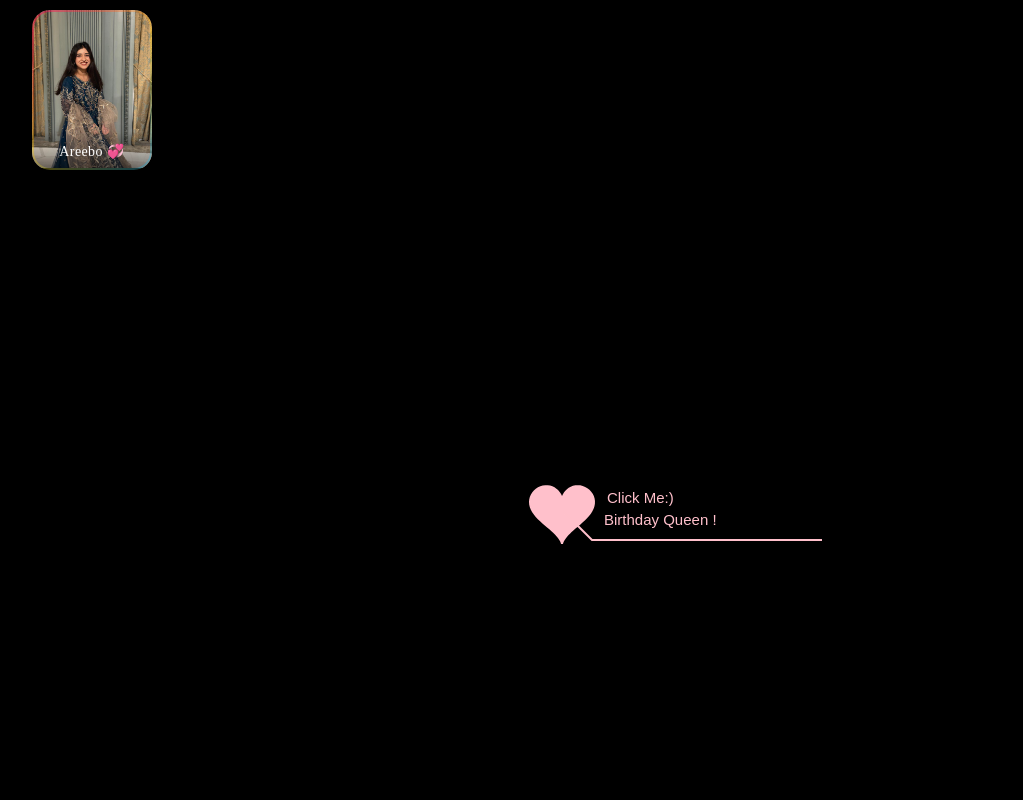
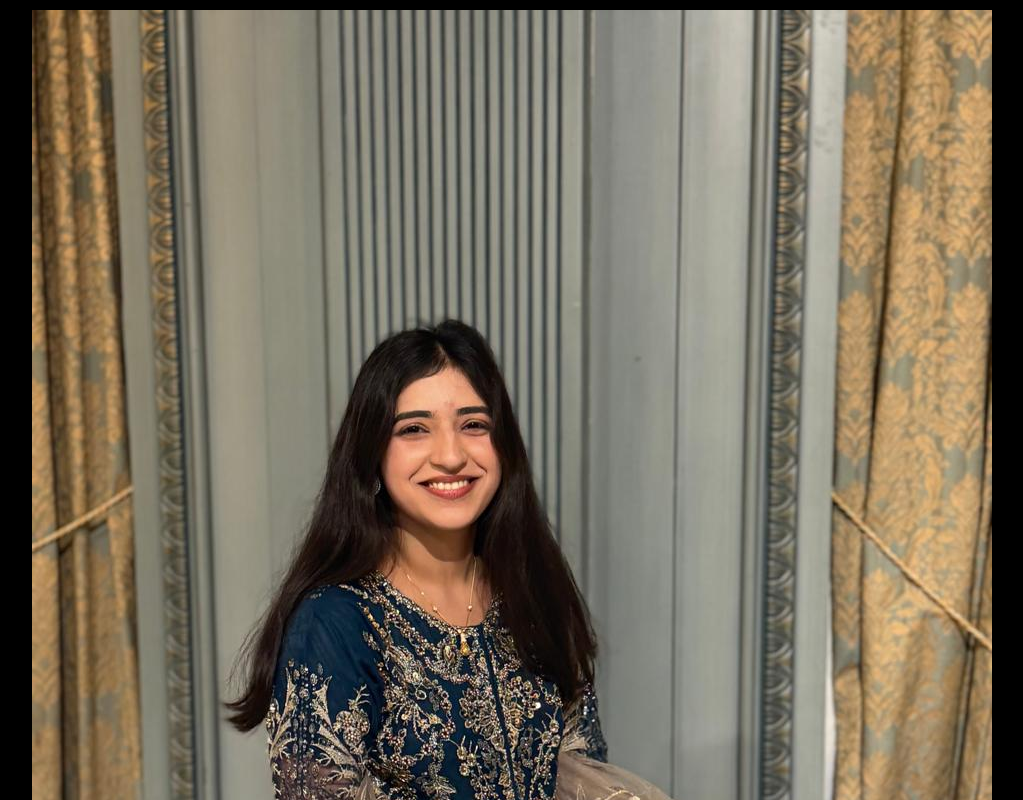
Before and after one commit to kalwarmas/birthday, a plain HTML site: page index.html in a window 1280 px wide. Shown: the top 800 px of the page, without its empty margins (58-1081 px from the left). Drawn offline with Linux system fonts and the light colour scheme.

Commit message:
Delete animated photo card CSS styles
Removed the animated photo card styles and related keyframes.

```diff
--- a/file/default.css
+++ b/file/default.css
@@ -82,96 +82,3 @@ a {
   font-family: monospace;
 
 }
-/* ==============================
-   Animated Photo Card (Separate)
-   File: file/photo-anim.css
-   ============================== */
-
-.photo-card{
-  position: right;
-  width: 120px;
-  height: 160px;
-  /*margin:  0px auto -250px auto; /* center + spacing */
-  border-radius: 18px;
-  overflow: hidden;
-  transform: translateZ(0);
-  box-shadow: 0 18px 45px rgba(0,0,0,.25);
-}
-
-/* soft animated glow behind */
-.photo-glow{
-  position: absolute;
-  inset: -40%;
-  background: radial-gradient(circle at 30% 30%, rgba(255,0,90,.35), transparent 55%),
-              radial-gradient(circle at 70% 70%, rgba(255,140,0,.25), transparent 60%),
-              radial-gradient(circle at 50% 50%, rgba(0,180,255,.18), transparent 65%);
-  filter: blur(12px);
-  animation: glowMove 5s ease-in-out infinite;
-  z-index: 0;
-}
-
-/* image itself */
-.photo-img{
-  position: relative;
-  z-index: 1;
-  width: 100%;
-  height: 100%;
-  object-fit: cover;
-  transform: scale(1.03);
-  animation: floaty 3.6s ease-in-out infinite;
-}
-
-/* bottom caption bar */
-.photo-caption{
-  position: absolute;
-  left: 0;
-  right: 0;
-  bottom: 0;
-  z-index: 2;
-  padding: 10px 12px;
-  font-size: 14px;
-  letter-spacing: .4px;
-  color: #fff;
-  background: linear-gradient(to top, rgba(0,0,0,.55), rgba(0,0,0,0));
-  text-align: center;
-}
-
-/* hover: slightly lift + rotate */
-.photo-card:hover{
-  transform: translateY(-6px) rotate(-.4deg);
-  transition: transform .25s ease;
-}
-
-/* subtle border shimmer */
-.photo-card::after{
-  content:"";
-  position: absolute;
-  inset: 0;
-  border-radius: 18px;
-  padding: 2px;
-  background: linear-gradient(135deg, rgba(255,0,90,.7), rgba(255,200,0,.5), rgba(0,180,255,.45));
-  -webkit-mask:
-    linear-gradient(#000 0 0) content-box,
-    linear-gradient(#000 0 0);
-  -webkit-mask-composite: xor;
-          mask-composite: exclude;
-  opacity: .7;
-  z-index: 3;
-  pointer-events: none;
-  animation: borderPulse 2.8s ease-in-out infinite;
-}
-
-@keyframes floaty{
-  0%,100%{ transform: translateY(0) scale(1.03); }
-  50%{ transform: translateY(-6px) scale(1.04); }
-}
-
-@keyframes glowMove{
-  0%,100%{ transform: translate(0,0) rotate(0deg); opacity: .85; }
-  50%{ transform: translate(12px,-10px) rotate(8deg); opacity: 1; }
-}
-
-@keyframes borderPulse{
-  0%,100%{ opacity: .55; }
-  50%{ opacity: .95; }
-}
```
